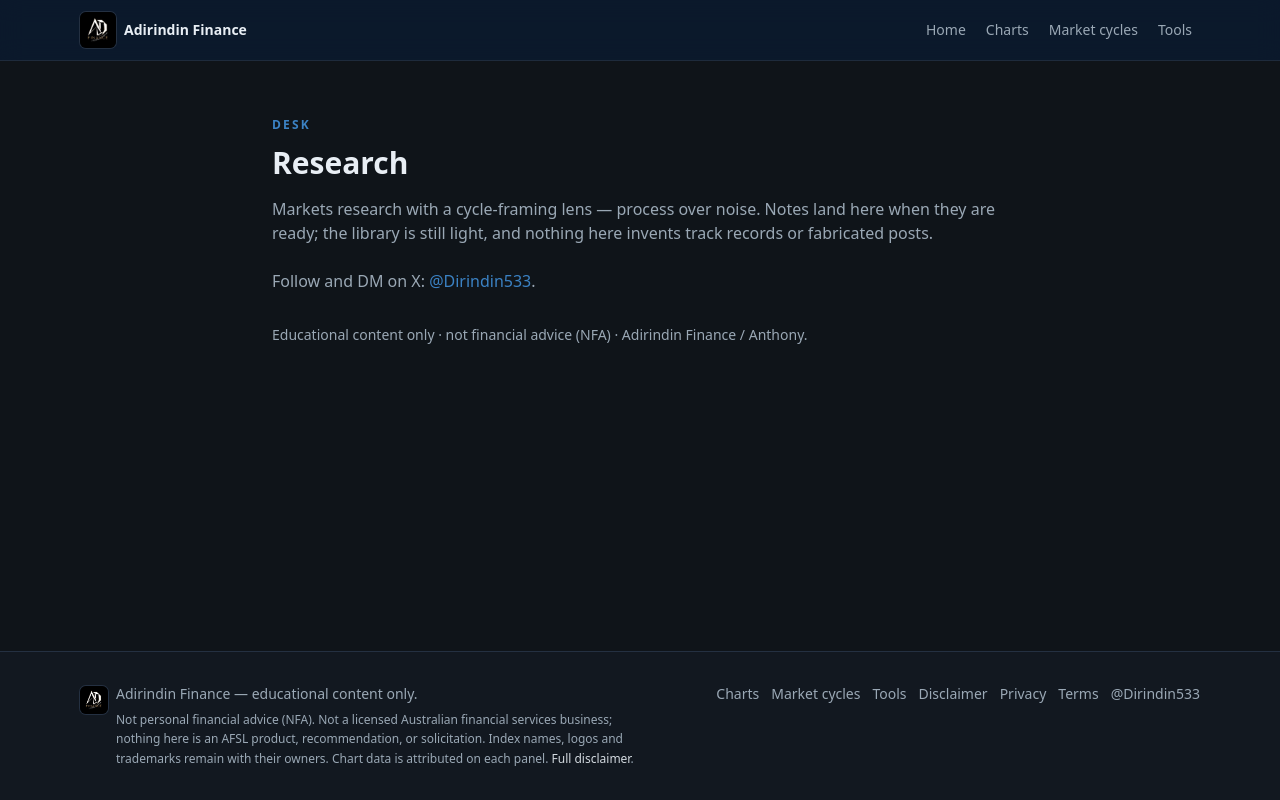
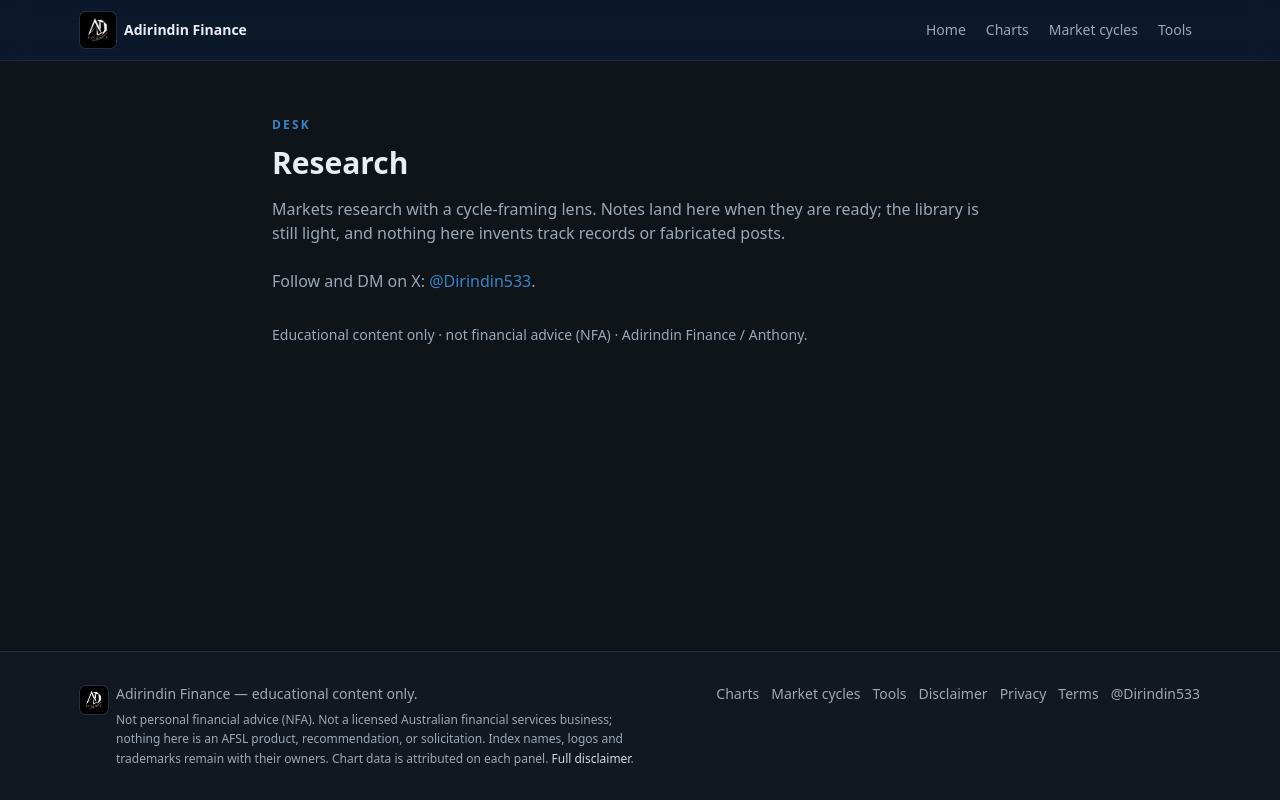
Before and after one commit to adirindin-debug/Adirindin-Finance, a Next.js app: page /research in a window 1280 px wide. Built offline with nearby package versions, Linux system fonts and the light colour scheme.

Commit message:
Research: drop 'process over noise' from subtext

```diff
--- a/src/app/research/page.tsx
+++ b/src/app/research/page.tsx
@@ -2,7 +2,7 @@ import type { Metadata } from "next";
 
 export const metadata: Metadata = {
   title: "Research",
-  description: "Adirindin Finance markets research — cycle framing and process-over-noise notes.",
+  description: "Adirindin Finance markets research — cycle framing notes.",
 };
 
 export default function ResearchPage() {
@@ -13,7 +13,7 @@ export default function ResearchPage() {
       </p>
       <h1 className="mt-3 text-3xl font-semibold text-foreground">Research</h1>
       <p className="mt-4 text-muted">
-        Markets research with a cycle-framing lens — process over noise. Notes land here when
+        Markets research with a cycle-framing lens. Notes land here when
         they are ready; the library is still light, and nothing here invents track records or
         fabricated posts.
       </p>
```
